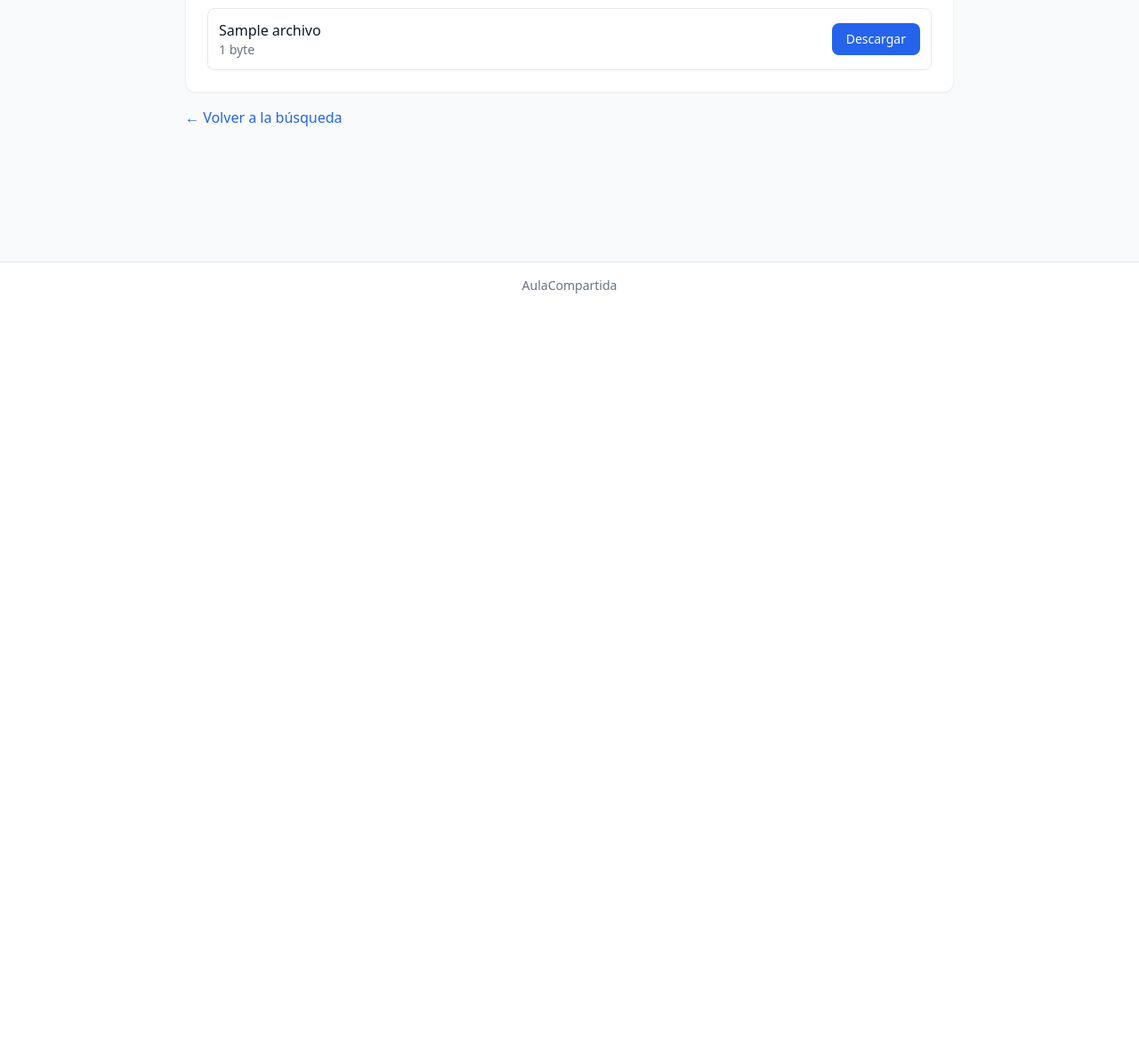
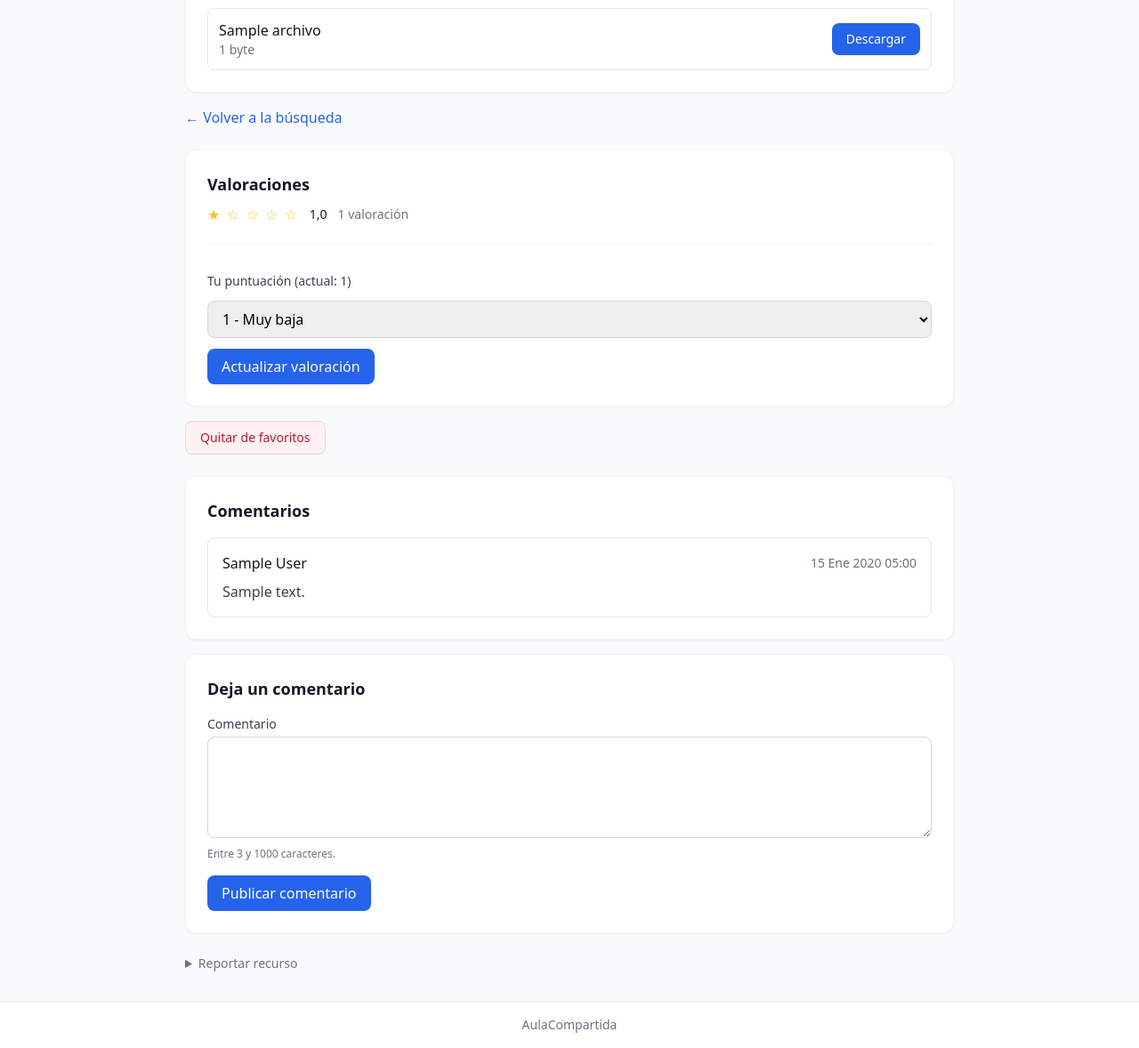
Before and after one commit to Kathelyn05/aula-compartida, a Django app: page /recursos/1/ in a window 1280 px wide. Shown: the part 453-1631 px from the top of the page at 89% size. Before the commit the page ends 783 px from the top, so only its background shows below. Run offline with Django 5.2, Linux system fonts and the light colour scheme; a user stored in the database is signed in; tables that the repository leaves empty hold one stand-in row (values such as "Sample post"); some libraries are stand-ins or nearby versions.

Commit message:
feat: integrar interacciones en el detalle del recurso

```diff
--- a/templates/resources/recurso_detail.html
+++ b/templates/resources/recurso_detail.html
@@ -77,5 +77,27 @@
   <div class="mt-4">
     <a href="{% url 'core:search' %}" class="text-blue-600 hover:text-blue-800">← Volver a la búsqueda</a>
   </div>
+
+  <div class="mt-6">
+    {% include 'interactions/valoracion_widget.html' with promedio=recurso.promedio total_valoraciones=recurso.valoraciones.count %}
+  </div>
+
+  <div class="mt-4">
+    {% include 'interactions/favorito_boton.html' %}
+  </div>
+
+  <div class="mt-6 space-y-4">
+    {% include 'interactions/comentarios_lista.html' %}
+    {% include 'interactions/comentario_form.html' %}
+  </div>
+
+  {% if user.is_authenticated %}
+    <details class="mt-6 text-sm text-gray-500">
+      <summary class="cursor-pointer hover:text-gray-700">Reportar recurso</summary>
+      <div class="mt-3">
+        {% include 'interactions/reporte_form.html' %}
+      </div>
+    </details>
+  {% endif %}
 </section>
 {% endblock %}
```
